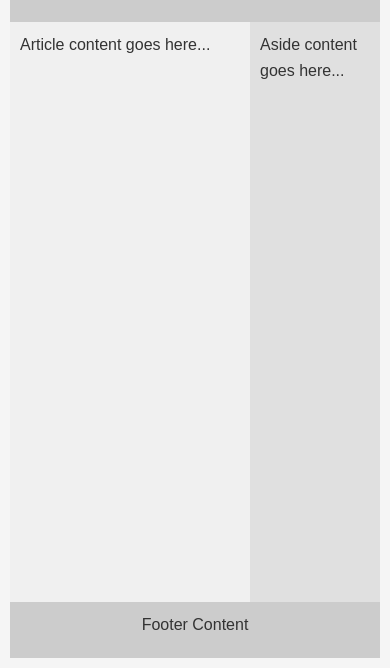
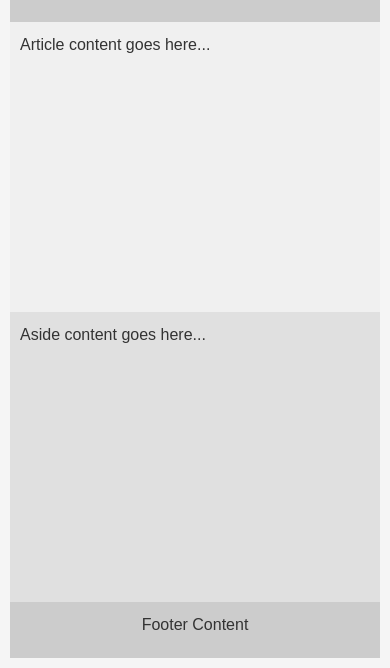
Before and after one commit to patrick-brainoo/alx_html_css, a plain HTML site: page css_basic/index.html in a window 390 px wide. Shown: the part 176-844 px from the top of the page. Drawn offline with Linux system fonts and the light colour scheme.

Commit message:
Assignment 3: Add responsive design with viewport and body class

```diff
--- a/css_basic/index.html
+++ b/css_basic/index.html
@@ -9,13 +9,15 @@
 <body>
   <h1>Welcome to My Page</h1>
   <p>This is the index.html page.</p>
+  <body class="works_on_smartphone">
 </body>
 </html>
 <!DOCTYPE html>
 <html lang="en">
 <head>
   <meta charset="UTF-8">
-  <title>Assignment 2</title>
+  <meta name="viewport" content="width=device-width, initial-scale=1.0">
+  <title>Responsive Assignment</title>
   <link href="base.css" rel="stylesheet">
   <link href="styles.css" rel="stylesheet">
 </head>
--- a/css_basic/styles.css
+++ b/css_basic/styles.css
@@ -27,3 +27,14 @@ aside {
   overflow-y: auto;
   background-color: #e0e0e0;
 }
+/* Mobile responsiveness */
+@media (max-width: 768px) {
+  main {
+    flex-direction: column;
+  }
+
+  article, aside {
+    flex: auto; /* Both take full width */
+    width: 100%;
+  }
+}
```
